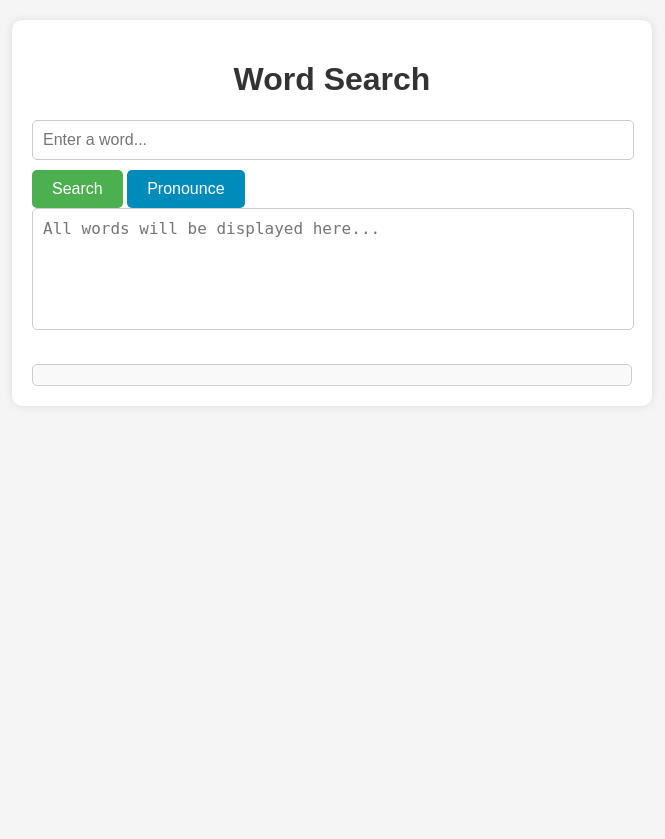
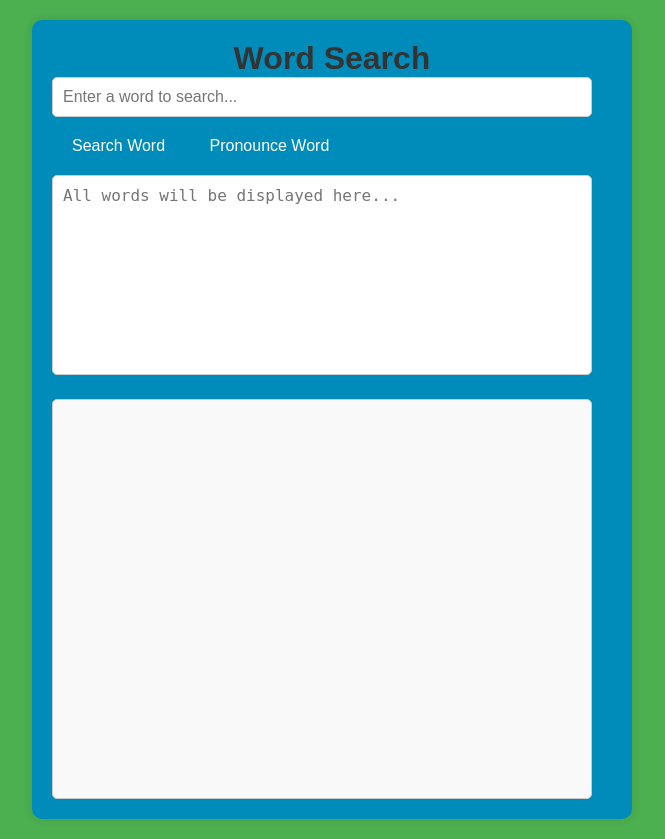
Before and after one commit to omotomiwa26/Lexi_Vault, a Python web app: template web_app/templates/lexi_vault.html in a window 1280 px wide. Shown: the whole page, without its empty margins (308-973 px from the left). Before the commit the page ends 386 px from the top, so only its background shows below. Run offline with Jinja, Linux system fonts and the light colour scheme; the template is opened without the code that fills it, so the values that code supplies are empty.

Commit message:
modified lexi vault html file

```diff
--- a/web_app/templates/lexi_vault.html
+++ b/web_app/templates/lexi_vault.html
@@ -3,89 +3,22 @@
 <head>
     <meta charset="UTF-8">
     <meta name="viewport" content="width=device-width, initial-scale=1.0">
-    <title>Word Search</title>
-    <style>
-        body {
-            font-family: Arial, sans-serif;
-            background-color: #f5f5f5;
-            margin: 0;
-            padding: 20px;
-        }
-        .container {
-            max-width: 600px;
-            margin: 0 auto;
-            background-color: #fff;
-            border-radius: 10px;
-            padding: 20px;
-            box-shadow: 0 0 10px rgba(0, 0, 0, 0.1);
-        }
-        h1 {
-            text-align: center;
-            color: #333;
-        }
-        input[type="text"], textarea {
-            width: calc(100% - 20px);
-            padding: 10px;
-            margin-bottom: 10px;
-            border: 1px solid #ccc;
-            border-radius: 5px;
-            font-size: 16px;
-            outline: none;
-        }
-        button {
-            padding: 10px 20px;
-            background-color: #4CAF50;
-            color: #fff;
-            border: none;
-            border-radius: 5px;
-            cursor: pointer;
-            font-size: 16px;
-        }
-        button.audio-btn {
-            background-color: #008CBA;
-        }
-        button:hover {
-            background-color: #45a049;
-        }
-        textarea {
-            height: 100px;
-            resize: none;
-        }
-        .result {
-            margin-top: 20px;
-            border: 1px solid #ccc;
-            border-radius: 5px;
-            padding: 10px;
-            background-color: #f9f9f9;
-        }
-    </style>
+    <link rel="stylesheet" type="text/css" href="../static/styles/lexi_vault.css">
+    <link rel="icon" type="image/png" href="../static/images/books.png">
+    <script src="../static/scripts/word_search.js"></script>
+    <script src="../static/scripts/word_speech.js"></script>
+    <title>Lexi_Vault</title>
 </head>
 <body>
 
 <div class="container">
     <h1>Word Search</h1>
-    <input type="text" id="wordInput" placeholder="Enter a word...">
-    <button onclick="searchWord()">Search</button>
-    <button class="audio-btn" onclick="pronounceWord()">Pronounce</button>
+    <input type="text" id="wordInput" placeholder="Enter a word to search...">
+    <button onclick="searchWord()">Search Word</button>
+    <button class="audio-btn" onclick="pronounceWord()">Pronounce Word</button>
     <textarea id="allWords" placeholder="All words will be displayed here..." readonly></textarea>
     <div class="result" id="searchResult"></div>
 </div>
 
-<script>
-    function searchWord() {
-        // Get the input value
-        var word = document.getElementById("wordInput").value;
-        // Simulate searching (replace with actual search functionality)
-        var result = "Definition of " + word + " goes here.";
-        // Display the result
-        document.getElementById("searchResult").innerText = result;
-    }
-
-    function pronounceWord() {
-        // Simulate pronunciation (replace with actual pronunciation functionality)
-        alert("Pronouncing the word...");
-    }
-</script>
-
 </body>
 </html>
```
